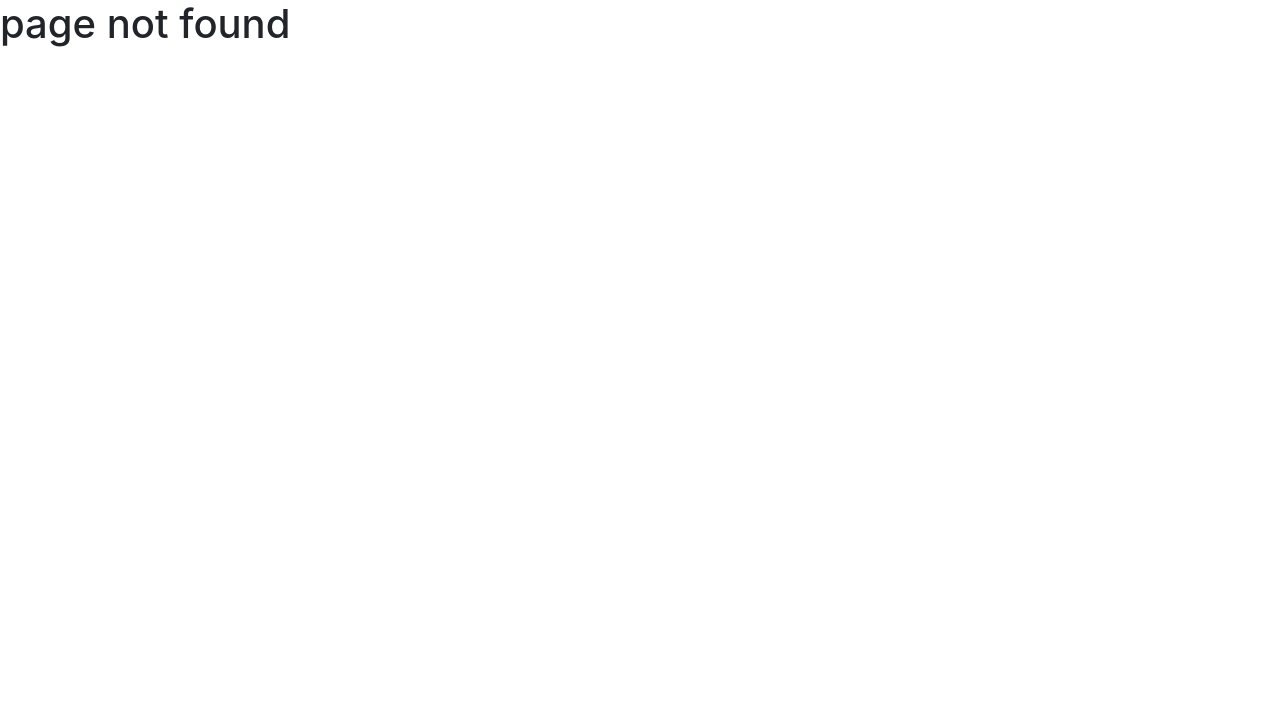
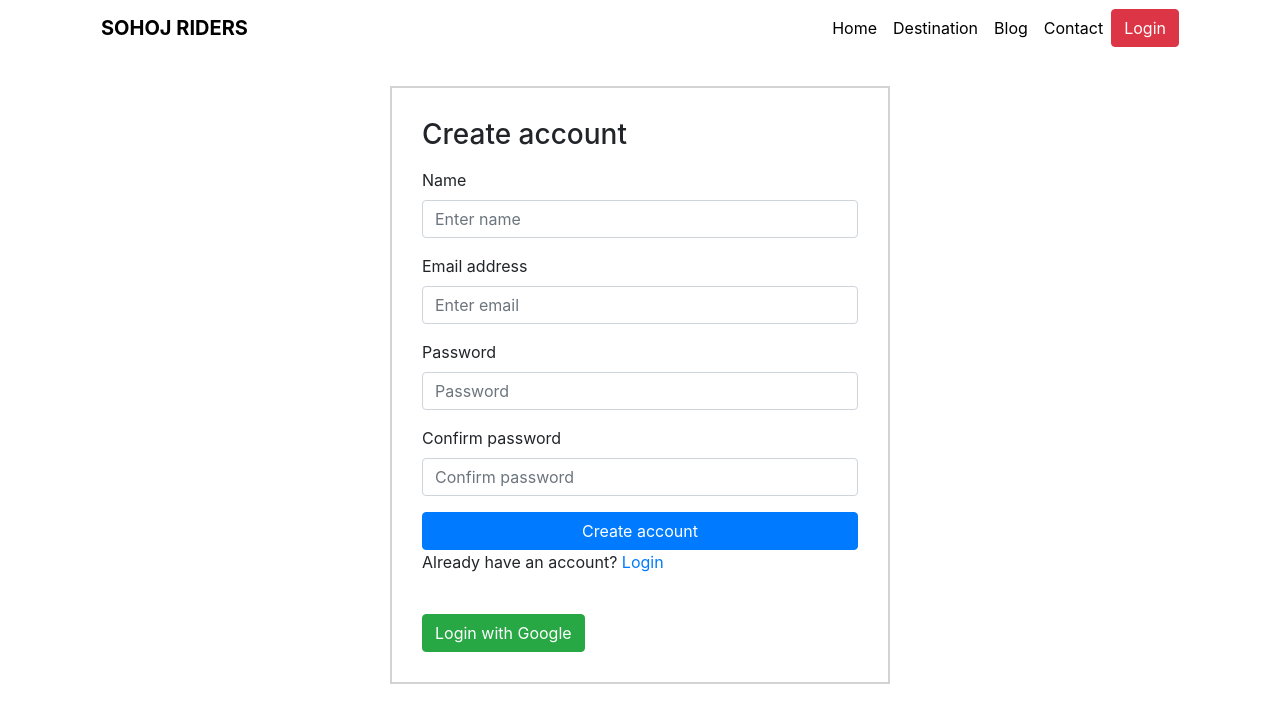
Before and after one commit to AbulBashar38/sohoj-rider-client, a React (Create React App) app: page /createUser in a window 1280 px wide. Before the commit this address had no page. Shown: the top 722 px of the page. Built offline with nearby package versions, Linux system fonts and the light colour scheme.

Commit message:
create account success

```diff
--- a/package.json
+++ b/package.json
@@ -7,6 +7,7 @@
     "@testing-library/react": "^11.2.6",
     "@testing-library/user-event": "^12.8.3",
     "bootstrap": "^4.6.0",
+    "firebase": "^8.4.2",
     "react": "^17.0.2",
     "react-bootstrap": "^1.5.2",
     "react-dom": "^17.0.2",
--- a/src/App.js
+++ b/src/App.js
@@ -8,12 +8,20 @@ import {
   Link
 } from "react-router-dom";
 import NotFound from './Components/NotFound/NotFound';
+import Login from './Components/Login/Login';
+import CreateUser from './Components/CreateUser/CreateUser';
 function App() {
   return (
     <Router>
       <Switch>
         <Route path='/home'>
         <Home></Home>
+        </Route>
+        <Route path='/login'>
+        <Login></Login>
+        </Route>
+        <Route path='/createUser'>
+        <CreateUser></CreateUser>
         </Route>
         <Route exact path='/'>
         <Home></Home>
--- /dev/null
+++ b/src/Components/CreateUser/CreateUser.js
@@ -0,0 +1,88 @@
+import React, { useState } from 'react';
+import { Button, Container, Form } from 'react-bootstrap';
+import { Link } from 'react-router-dom';
+import Header from '../Header/Header';
+import { configFunction, createUserByEmail } from './CreateUserManager';
+configFunction();
+const CreateUser = () => {
+    const [user, setUser] = useState({
+        name: '',
+        email: '',
+        password:'',
+    })
+
+    const emailAndPassChecker = (e) => {
+        let isValid;
+        if (e.target.name==='email') {
+            const validEmailExpressions  =/^(([^<>()[\]\\.,;:\s@"]+(\.[^<>()[\]\\.,;:\s@"]+)*)|(".+"))@((\[[0-9]{1,3}\.[0-9]{1,3}\.[0-9]{1,3}\.[0-9]{1,3}\])|(([a-zA-Z\-0-9]+\.)+[a-zA-Z]{2,}))$/;
+            const emailValid = validEmailExpressions.test(e.target.value)
+            isValid = emailValid;
+        }
+        if (e.target.name==='password') {
+            const validPassExpression = /^(?=.*[0-9])(?=.*[!@#$%^&*])[a-zA-Z0-9!@#$%^&*]{6,16}$/;
+
+            const passValid = validPassExpression.test(e.target.value)
+            if (passValid) {
+                user.password=e.target.value;
+            }
+            isValid = passValid;
+        }
+        if (e.target.name === 'confirmPass') {
+            if (e.target.value === user.password) {
+                isValid = true
+            }
+        }
+        if (e.target.name==='name') {
+            user.name = e.target.value
+        }
+        if (isValid) {
+            const userInfo = {...user};
+            userInfo[e.target.name]=e.target.value;
+            setUser(userInfo)
+        }
+
+    }
+    const CreateAccount = (e) => {
+        if (user.email&&user.password) {
+            createUserByEmail(user.name,user.email,user.password)
+            .then(res=>{
+                setUser(res);
+            })
+        }
+        e.preventDefault()
+    }
+    return (
+        <Container>
+            <Header></Header>
+            <div className='formBody'>
+                <Form className='form'>
+                    <Form.Group><h3>Create account</h3></Form.Group>
+                    <Form.Group>
+                        <Form.Label>Name</Form.Label>
+                        <Form.Control type="text" placeholder="Enter name" name='name' onBlur={emailAndPassChecker} required />
+                    </Form.Group>
+                    <Form.Group controlId="formBasicEmail">
+                        <Form.Label>Email address</Form.Label>
+                        <Form.Control type="email" name='email' onBlur={emailAndPassChecker} placeholder="Enter email" required />
+                    </Form.Group>
+                    <Form.Group controlId="formBasicPassword">
+                        <Form.Label>Password</Form.Label>
+                        <Form.Control type="password"name='password' onBlur={emailAndPassChecker}placeholder="Password" required />
+                    </Form.Group>
+                    <Form.Group controlId="formBasicPassword">
+                        <Form.Label>Confirm password</Form.Label>
+                        <Form.Control type="password"name='confirmPass' onBlur={emailAndPassChecker}placeholder="Confirm password" required />
+                    </Form.Group>
+                    <Button onClick={CreateAccount} variant="primary" type="submit" block>
+                        Create account
+                    </Button>
+                    <p>Already have an account? <Link to='/login'>Login</Link></p>
+                    <br />
+                    <Button variant="success">Login with Google</Button>
+                </Form>
+            </div>
+        </Container>
+    );
+};
+
+export default CreateUser;
--- /dev/null
+++ b/src/Components/CreateUser/CreateUserManager.js
@@ -0,0 +1,34 @@
+import firebase from "firebase/app";
+import "firebase/auth";
+import firebaseConfig from "./firebaseConfig";
+export const configFunction = ()=>{
+    if(!firebase.apps.length){
+        firebase.initializeApp(firebaseConfig);
+    }
+}
+
+export const createUserByEmail =(name,email,password)=>{
+    return firebase.auth().createUserWithEmailAndPassword(email, password)
+  .then(res => {
+    const userInfo = res.user;
+    userInfo.isSignIn = true
+    updateName(name)
+    return userInfo
+  })
+  .catch((error) => {
+    const errorCode = error.code;
+    const errorMessage = error.message;
+  });
+}
+
+const updateName = name =>{
+    var user = firebase.auth().currentUser;
+
+user.updateProfile({
+  displayName: name,
+ }).then(res=> {
+  console.log('update name');
+}).catch(error=> {
+  console.log(error);
+});
+}
--- /dev/null
+++ b/src/Components/CreateUser/firebaseConfig.js
@@ -0,0 +1,9 @@
+const firebaseConfig = {
+    apiKey: "AIzaSyB0TFXuotYwF3YAm82Ia4ewGjhC_0bvmCU",
+    authDomain: "sohoj-riders.firebaseapp.com",
+    projectId: "sohoj-riders",
+    storageBucket: "sohoj-riders.appspot.com",
+    messagingSenderId: "712571392560",
+    appId: "1:712571392560:web:3a5adbc8644dec150013f5"
+  };
+  export default firebaseConfig;
--- /dev/null
+++ b/src/Components/Login/Login.css
@@ -0,0 +1,12 @@
+.form{
+    height: 100%;
+    width: 500px;
+    border: 2px solid lightgray;
+    padding: 30px;
+    margin: 30px 0;
+}
+.formBody{
+    display: flex;
+    justify-content: center;
+    align-items: center;
+}
--- /dev/null
+++ b/src/Components/Login/Login.js
@@ -0,0 +1,38 @@
+
+import React from 'react';
+import { Button, Container, Form } from 'react-bootstrap';
+import { Link } from 'react-router-dom';
+import Header from '../Header/Header';
+import './Login.css'
+const Login = () => {
+    return (
+        <Container>
+            <Header></Header>
+            <div className='formBody'>
+                <Form className='form'>
+                    <Form.Group><h3>Login</h3></Form.Group>
+                    <Form.Group controlId="formBasicEmail">
+                        <Form.Label>Email address</Form.Label>
+                        <Form.Control type="email" placeholder="Enter email" />
+                        <Form.Text className="text-muted">
+                            We'll never share your email with anyone else.
+                        </Form.Text>
+                    </Form.Group>
+
+                    <Form.Group controlId="formBasicPassword">
+                        <Form.Label>Password</Form.Label>
+                        <Form.Control type="password" placeholder="Password" />
+                    </Form.Group>
+                    <Button variant="primary" type="submit" block>
+                        Login
+                    </Button>
+                    <p>Don't have an account? <Link to='/createUser'>Create an account</Link></p>
+                    <br/>
+                    <Button variant="success">Login with Google</Button>
+                </Form>
+            </div>
+        </Container>
+    );
+};
+
+export default Login;
```
Also changed, not shown: src/Components/Login/LoginManager.js (added, +11 -0 lines), src/Components/CreateUser/CreateUser.css (added), 1 other file (tests, documents, lock files or other folders).
